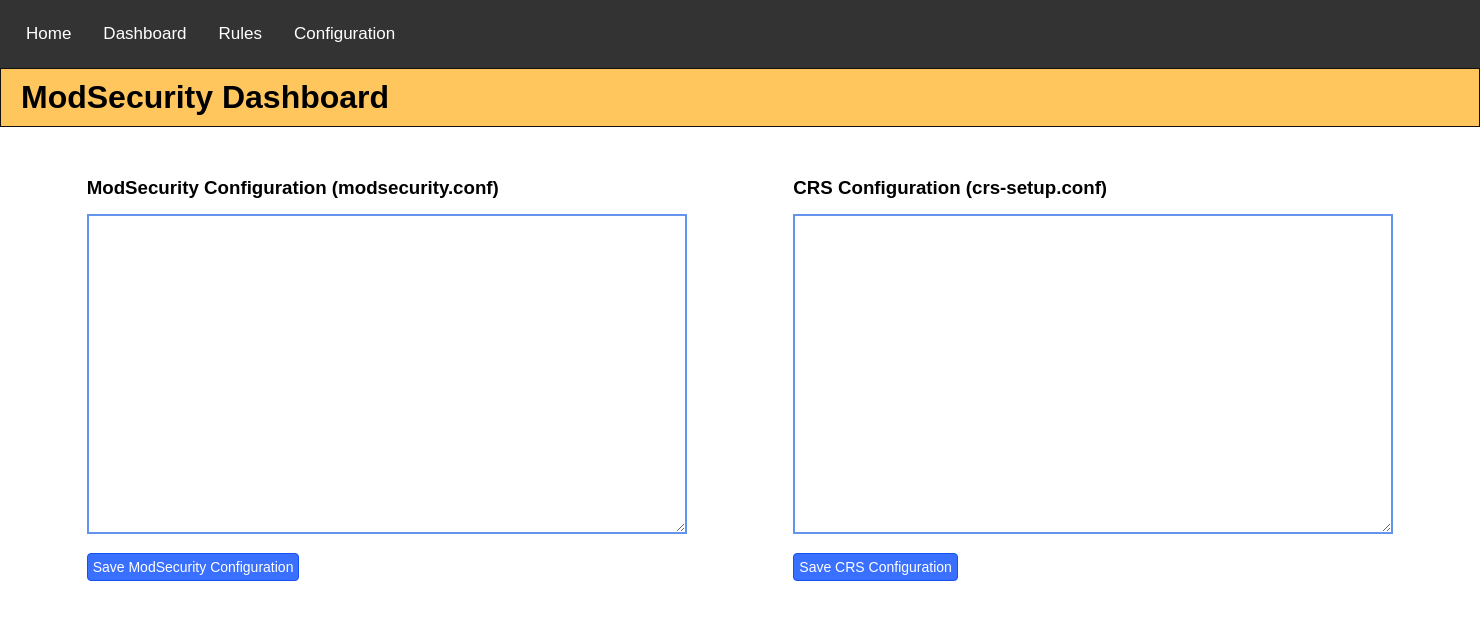
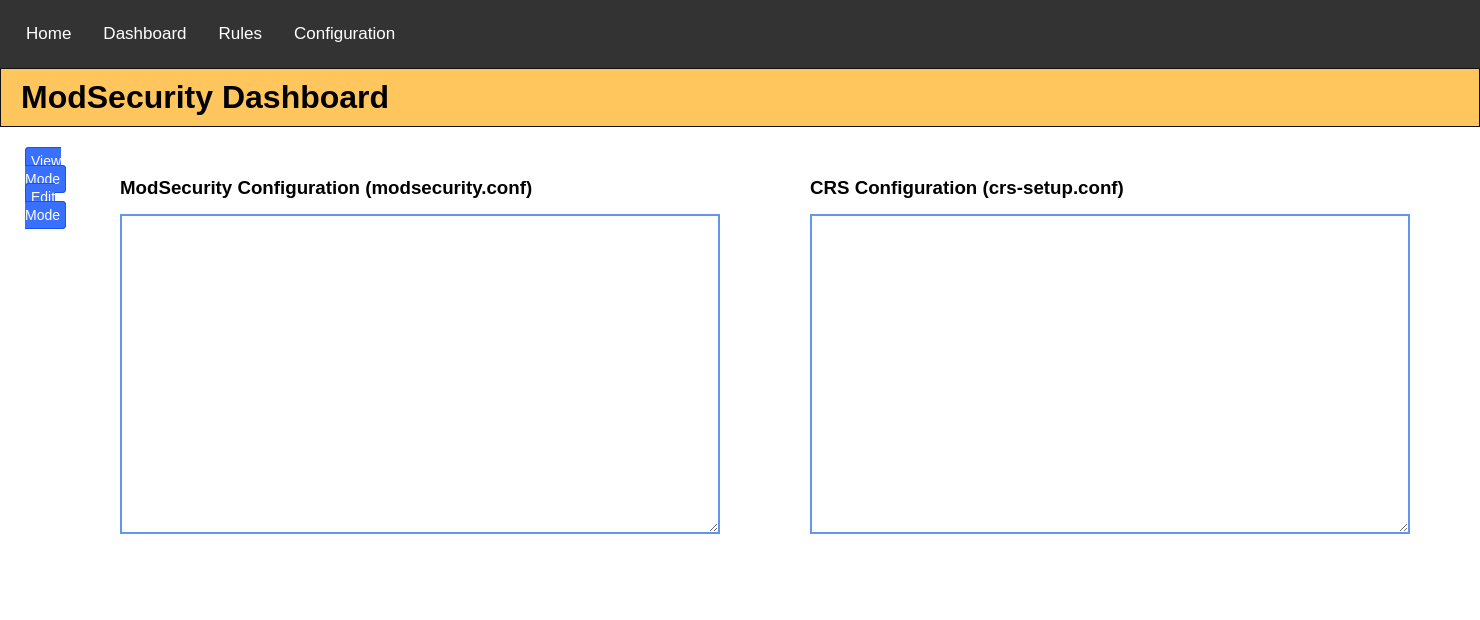
Before and after one commit to m0nK3man/ModSec-UI, a Flask app: template templates/configuration.html in a window 1480 px wide. Shown: the top 620 px of the page. Run offline with Flask 3, Linux system fonts and the light colour scheme; the template is opened without the code that fills it, so the values that code supplies are empty.

Commit message:
update configuration tab

```diff
--- a/templates/configuration.html
+++ b/templates/configuration.html
@@ -1,24 +1,49 @@
 <!-- templates/configuration.html -->
 {% extends "base.html" %}
 {% block content %}
-<div class="rule-block">
+
+<div class="rules-header">
+    <div class="mode-toggle">
+        <a href="{{ url_for('configuration.configuration', view_mode='view') }}"
+           class="button {% if view_mode == 'view' %}active{% endif %}">View Mode</a>
+        <a href="{{ url_for('configuration.configuration', view_mode='edit') }}"
+           class="button {% if view_mode == 'edit' %}active{% endif %}">Edit Mode</a>
+    </div>
+
+    {% if modsecurity_conf.changed or crs_conf.changed %}
+    <form action="{{ url_for('configuration.commit_changes_view') }}" method="post" class="commit-form">
+        <input type="hidden" name="view_mode" value="{{ view_mode }}">
+        <button type="submit" class="button">Commit Changes</button>
+    </form>
+    {% endif %}
+</div>
+
+<div class="rule-block {% if modsecurity_conf.changed %}changed{% endif %}">
     <!-- ModSecurity Configuration Section -->
     <form method="post" action="{{ url_for('configuration.modsecurity_conf') }}">
         <div>
             <h3>ModSecurity Configuration (modsecurity.conf)</h3>
-            <textarea class="config-area" name="modsecurity_conf" rows="20" cols="100">{{ modsecurity_conf }}</textarea><br>
+            <textarea class="config-area" name="modsecurity_conf" rows="20" cols="100"
+                      {% if view_mode == 'view' %}readonly{% endif %}>{{ modsecurity_conf.content }}</textarea><br>
+            {% if view_mode == 'edit' %}
             <button class="button" type="submit">Save ModSecurity Configuration</button>
+            {% endif %}
         </div>
     </form>
 </div>
-<div class="rule-block">
+
+<div class="rule-block {% if crs_conf.changed %}changed{% endif %}">
     <!-- CRS Configuration Section -->
     <form method="post" action="{{ url_for('configuration.crs_conf') }}">
         <div>
             <h3>CRS Configuration (crs-setup.conf)</h3>
-            <textarea class="config-area" name="crs_conf" rows="20" cols="100">{{ crs_conf }}</textarea><br>
+            <textarea class="config-area" name="crs_conf" rows="20" cols="100"
+                      {% if view_mode == 'view' %}readonly{% endif %}>{{ crs_conf.content }}</textarea><br>
+            {% if view_mode == 'edit' %}
             <button class="button" type="submit">Save CRS Configuration</button>
+            {% endif %}
         </div>
     </form>
 </div>
+
 {% endblock %}
```
Also changed, not shown: modsec_manager.py (+48 -12 lines), routes/configuration.py (+25 -5 lines).
